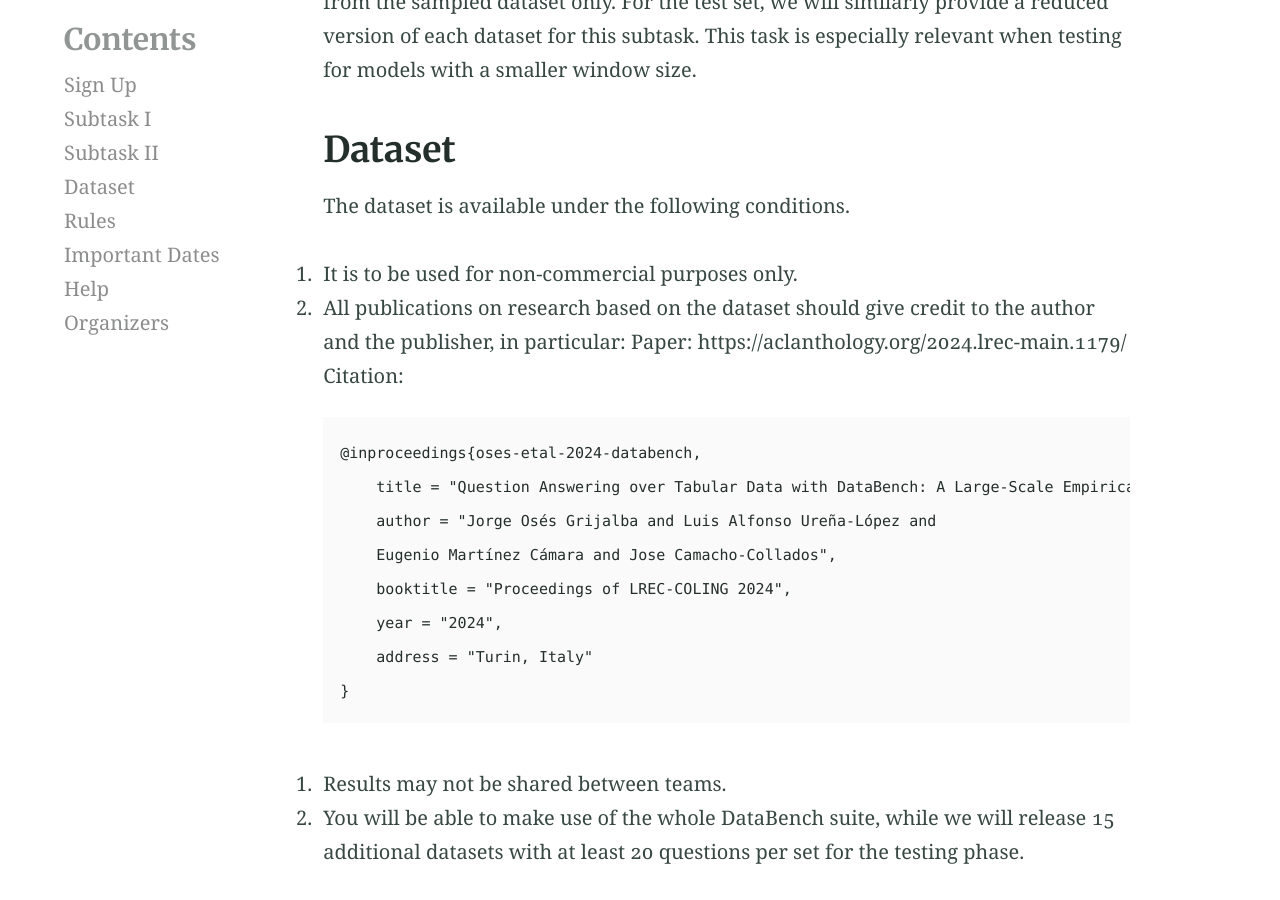
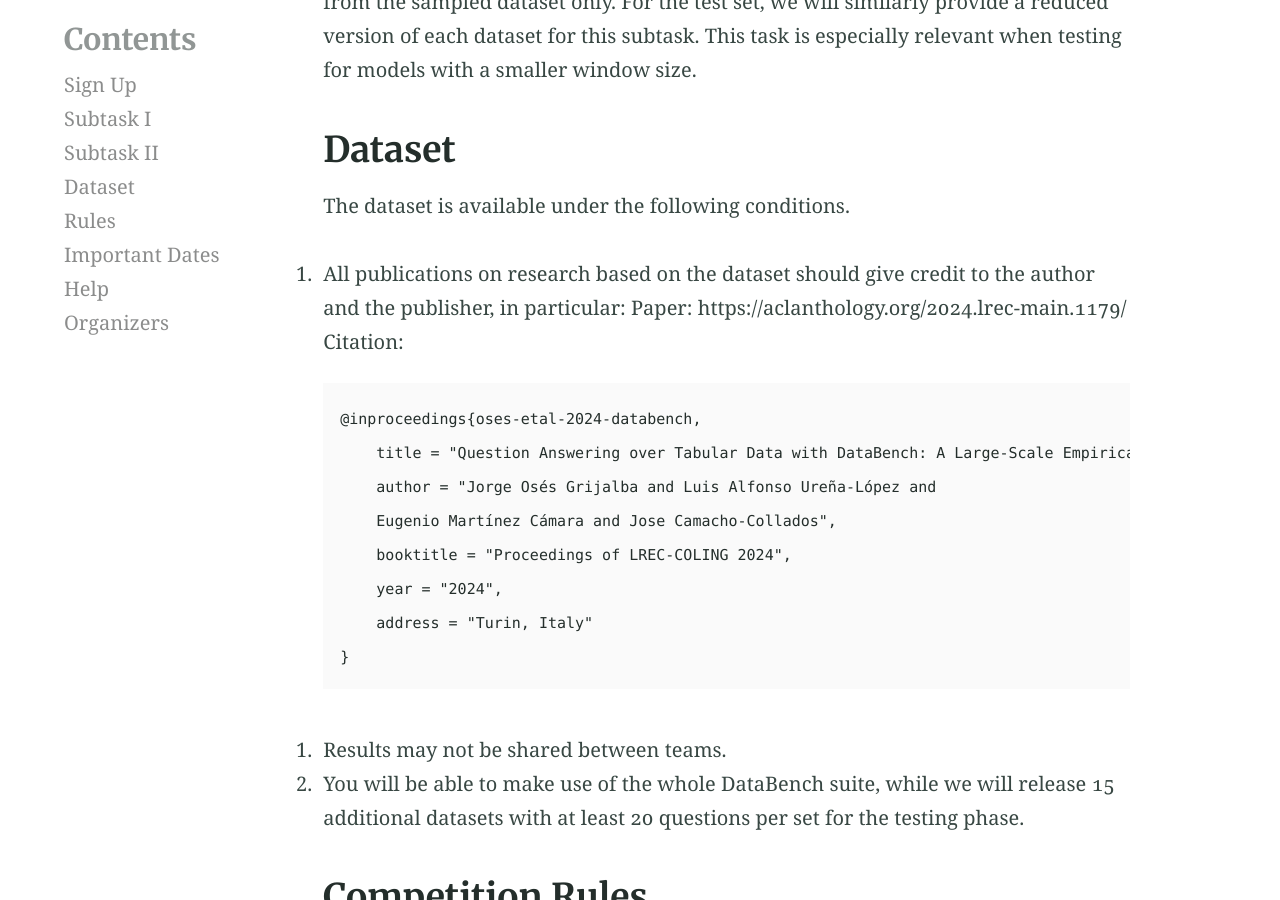
Before and after one commit to jorses/jorses.github.io, a Jekyll site: the page built from semeval.md, in a window 1280 px wide and 900 px high, scrolled down 2087 px. Built offline with Jekyll 4.4.1, drawn with Linux system fonts in a browser that asks for light colours.

Commit message:
Update semeval.md

```diff
--- a/semeval.md
+++ b/semeval.md
@@ -56,8 +56,7 @@
 
 The dataset is available under the following conditions.
 
-1. It is to be used for non-commercial purposes only.
-2. All publications on research based on the dataset should give credit to the author and the publisher, in particular:
+1. All publications on research based on the dataset should give credit to the author and the publisher, in particular:
    Paper: https://aclanthology.org/2024.lrec-main.1179/
    Citation:
 
```
Also changed, not shown: other parts of semeval.md (+2 -2 lines).
